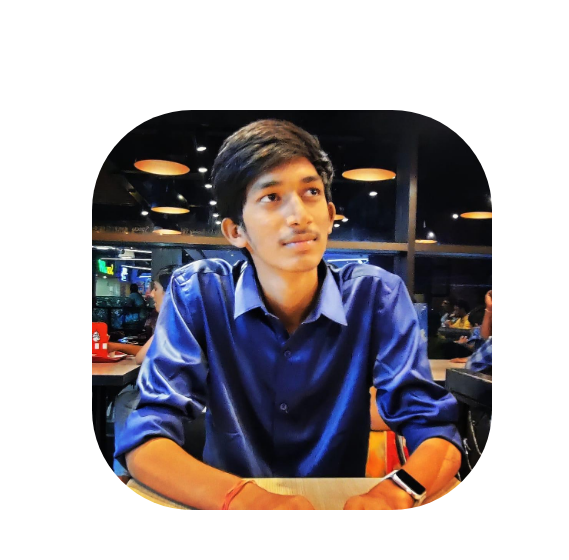
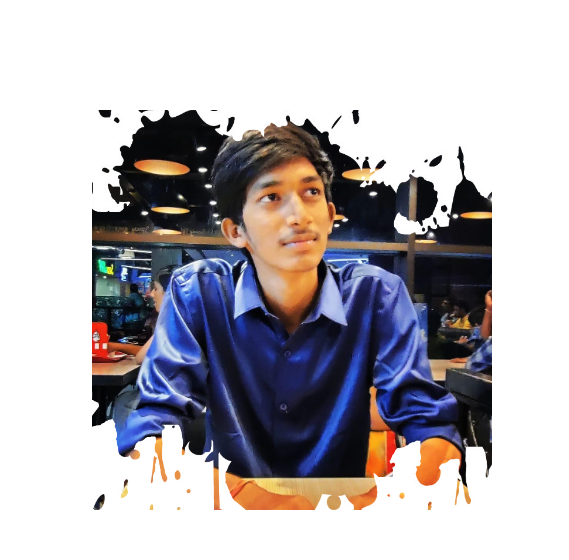
Before and after one commit to Adi70139/Protfolio, a plain HTML site: page index.html in a window 1280 px wide. Shown: the part 98-658 px from the top of the page, 170-739 px from the left. Drawn offline with Linux system fonts and the light colour scheme.

Commit message:
imagechange

```diff
--- a/index.html
+++ b/index.html
@@ -4,7 +4,7 @@
     <meta charset="UTF-8" />
     <meta http-equiv="X-UA-Compatible" content="IE=edge" />
     <meta name="viewport" content="width=device-width, initial-scale=1.0" />
-    <title>My Portfolio</title>
+    <title>Aditya Profile</title>
     <link rel="stylesheet" href="style.css" />
     <link rel="stylesheet" href="mediaqueries.css" />
   </head>
@@ -37,8 +37,8 @@
       </div>
     </nav>
     <section id="profile">
-      <div class="section__pic-container">
-        <img src="./assets/Myself.jpg" alt="John Doe profile picture" style="border-radius: 100px;"/>
+      <div class="section__pic-container" id="my">
+        <!-- <img src="./assets/Myself.jpg" alt="John Doe profile picture" style="border-radius: 100px;"/> -->
       </div>
       <div class="section__text">
         <p class="section__text__p1">Hello, I'm</p>
--- a/style.css
+++ b/style.css
@@ -11,8 +11,7 @@
 body {
   font-family: "Poppins", sans-serif;
 
-  padding-top: 60px; /* Adjust this value to the height of your nav bar */
-
+  padding-top: 60px;
 }
 
 html {
@@ -194,10 +193,33 @@ section {
 }
 
 .section__pic-container {
+  position: relative;
   display: flex;
   height: 400px;
   width: 400px;
   margin: auto 0;
+}
+
+#my{
+   position: relative;
+   background: url(./assets/Myself.jpg);
+   background-size: cover;
+   border-radius: 5px;
+}
+
+#my:before{
+   content: '';
+   top: 0;
+   /* left: 0; */
+   right: 0;
+   width: 100%;
+   position: absolute;
+   height: 100%;
+   background: url(./assets/splash.jpg);
+   background-size: 1200px;
+   background-position:center;
+   mix-blend-mode: screen;
+
 }
 
 .section__text {
```
Also changed, not shown: assets/splash.jpg (added).
